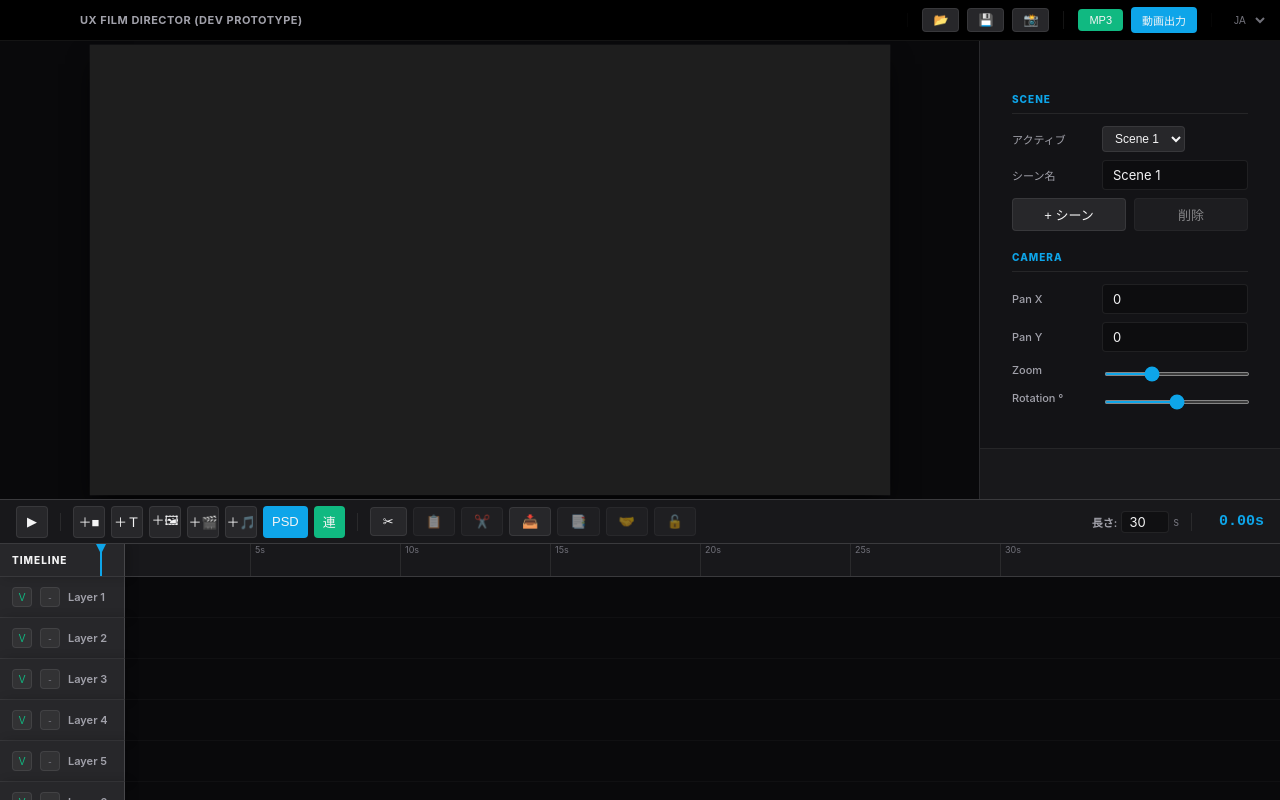
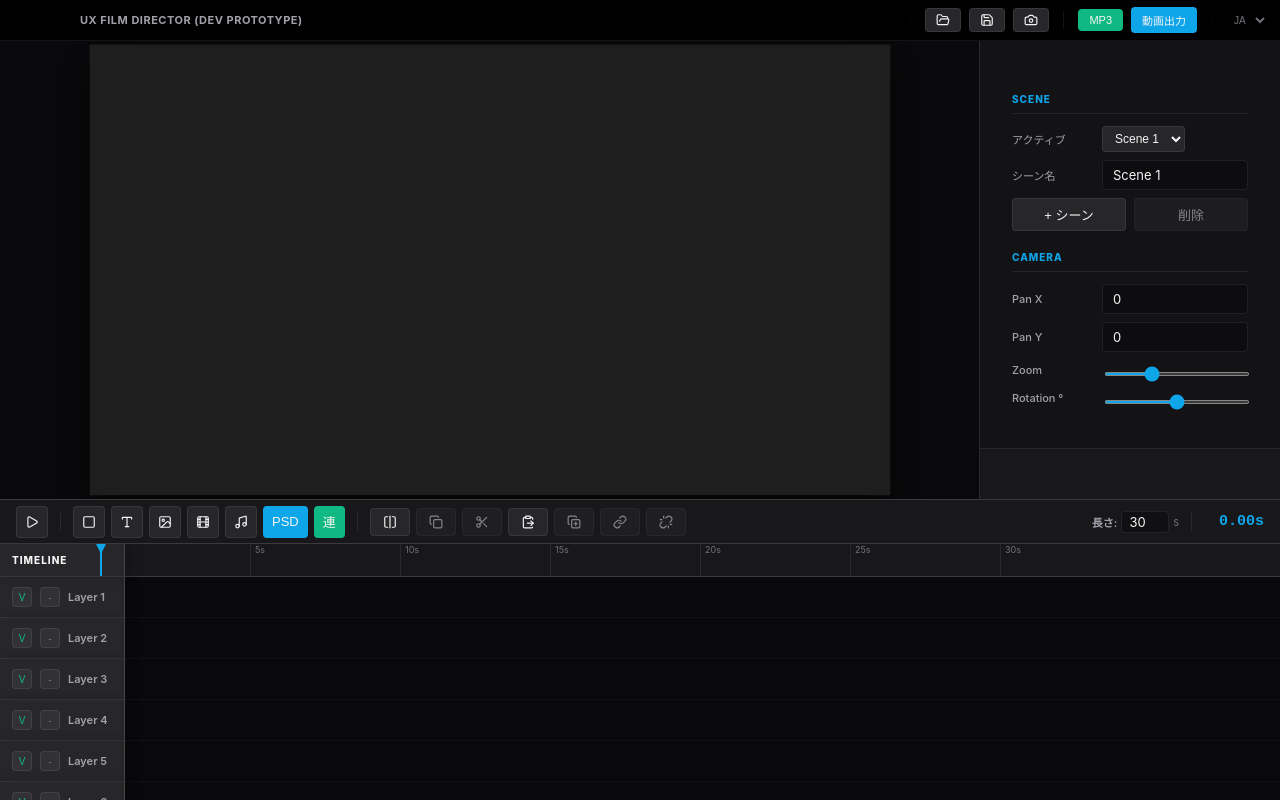
Before and after one commit to HariBote1110/UX-Film-Director, a React (Vite) app: page / in a window 1280 px wide. Both pictures are taken after a click on the button "作成". Built offline with nearby package versions, Linux system fonts and the light colour scheme.

Commit message:
style: 絵文字を lucide-react の SVG アイコンに置換し、UIをプロフェッショナルな外観へ修正 (v0.1.1-Beta-5l)

```diff
--- a/package.json
+++ b/package.json
@@ -1,7 +1,7 @@
 {
   "name": "ux-film-director",
   "private": true,
-  "version": "0.1.1-Beta-5k",
+  "version": "0.1.1-Beta-5l",
   "main": "dist-electron/main.js",
   "scripts": {
     "dev": "vite",
@@ -16,6 +16,7 @@
   },
   "dependencies": {
     "ag-psd": "^29.0.0",
+    "lucide-react": "^1.8.0",
     "pixi.js": "^8.1.0",
     "react": "^18.2.0",
     "react-dom": "^18.2.0",
--- a/src/App.tsx
+++ b/src/App.tsx
@@ -9,6 +9,7 @@ import { shallow } from 'zustand/shallow';
 import { buildProjectFileData, openProjectFileWithDialog, restoreProjectObjects, saveProjectFileWithDialog } from './utils/projectFile';
 import { buildExportAudioMixWav } from './utils/audioMixdown';
 import { useTranslation } from './i18n';
+import { FolderOpen, Save, Camera } from 'lucide-react';
 import './index.css';
 
 const { ipcRenderer } = window;
@@ -155,13 +156,13 @@ const App: React.FC = () => {
         <div className="title-bar-actions">
           <div className="divider" style={{ height: '14px', opacity: 0.3 }}></div>
           <button onClick={handleOpenProject} disabled={isUiBusy} title={t('openProject')}>
-            📂
+            <FolderOpen size={14} />
           </button>
           <button onClick={handleSaveProject} disabled={isUiBusy} title={t('saveProject')}>
-            💾
+            <Save size={14} />
           </button>
           <button onClick={requestSnapshot} disabled={isUiBusy} title={t('snapshot')}>
-            📸
+            <Camera size={14} />
           </button>
 
           <div className="divider"></div>
--- a/src/components/TimelineControlBar.tsx
+++ b/src/components/TimelineControlBar.tsx
@@ -2,6 +2,11 @@ import React from 'react';
 import { useStore } from '../store/useStore';
 import { shallow } from 'zustand/shallow';
 import { useTranslation } from '../i18n';
+import {
+  Play, Pause,
+  Square, Type, Image as ImageIcon, Film, Music,
+  SplitSquareHorizontal, Copy, Scissors, ClipboardPaste, CopyPlus, Link, Unlink
+} from 'lucide-react';
 
 interface TimelineControlBarProps {
   onAddShape: () => void;
@@ -56,16 +61,16 @@ export const TimelineControlBar: React.FC<TimelineControlBarProps> = ({
         onClick={togglePlay}
         disabled={isExporting}
       >
-        {isPlaying ? '❚❚' : '▶'}
+        {isPlaying ? <Pause size={14} /> : <Play size={14} />}
       </button>
 
       <div className="divider"></div>
 
-      <button className="btn-icon" onClick={onAddShape} title={t('shapeType')}>＋■</button>
-      <button className="btn-icon" onClick={onAddText} title="Text">＋Ｔ</button>
-      <button className="btn-icon" onClick={onAddImage} title="Image">＋🖼</button>
-      <button className="btn-icon" onClick={onAddVideo} title="Video">＋🎬</button>
-      <button className="btn-icon" onClick={onAddAudio} title="Audio">＋🎵</button>
+      <button className="btn-icon" onClick={onAddShape} title={t('shapeType')}><Square size={14} /></button>
+      <button className="btn-icon" onClick={onAddText} title="Text"><Type size={14} /></button>
+      <button className="btn-icon" onClick={onAddImage} title="Image"><ImageIcon size={14} /></button>
+      <button className="btn-icon" onClick={onAddVideo} title="Video"><Film size={14} /></button>
+      <button className="btn-icon" onClick={onAddAudio} title="Audio"><Music size={14} /></button>
       <button
         className="btn-primary"
         onClick={onAddPsd}
@@ -85,13 +90,13 @@ export const TimelineControlBar: React.FC<TimelineControlBarProps> = ({
 
       <div className="divider"></div>
 
-      <button onClick={splitObject} disabled={isExporting} title={t('split')}>✂</button>
-      <button onClick={copySelectedObjects} disabled={isExporting || !hasSelection} title={t('copy')}>📋</button>
-      <button onClick={cutSelectedObjects} disabled={isExporting || !hasSelection} title={t('cut')}>✂️</button>
-      <button onClick={pasteClipboardObjects} disabled={isExporting} title={t('paste')}>📥</button>
-      <button onClick={duplicateSelectedObjects} disabled={isExporting || !hasSelection} title={t('duplicate')}>📑</button>
-      <button onClick={groupSelectedObjects} disabled={isExporting || !hasMultipleSelection} title={t('group')}>🤝</button>
-      <button onClick={ungroupSelectedObjects} disabled={isExporting || !hasSelection} title={t('ungroup')}>🔓</button>
+      <button onClick={splitObject} disabled={isExporting} title={t('split')}><SplitSquareHorizontal size={14} /></button>
+      <button onClick={copySelectedObjects} disabled={isExporting || !hasSelection} title={t('copy')}><Copy size={14} /></button>
+      <button onClick={cutSelectedObjects} disabled={isExporting || !hasSelection} title={t('cut')}><Scissors size={14} /></button>
+      <button onClick={pasteClipboardObjects} disabled={isExporting} title={t('paste')}><ClipboardPaste size={14} /></button>
+      <button onClick={duplicateSelectedObjects} disabled={isExporting || !hasSelection} title={t('duplicate')}><CopyPlus size={14} /></button>
+      <button onClick={groupSelectedObjects} disabled={isExporting || !hasMultipleSelection} title={t('group')}><Link size={14} /></button>
+      <button onClick={ungroupSelectedObjects} disabled={isExporting || !hasSelection} title={t('ungroup')}><Unlink size={14} /></button>
 
       <div style={{ marginLeft: 'auto', display: 'flex', alignItems: 'center', gap: '8px' }}>
           <div style={{ display: 'flex', alignItems: 'center', gap: '4px' }}>
```
Also changed, not shown: 1 other file (tests, documents, lock files or other folders).
